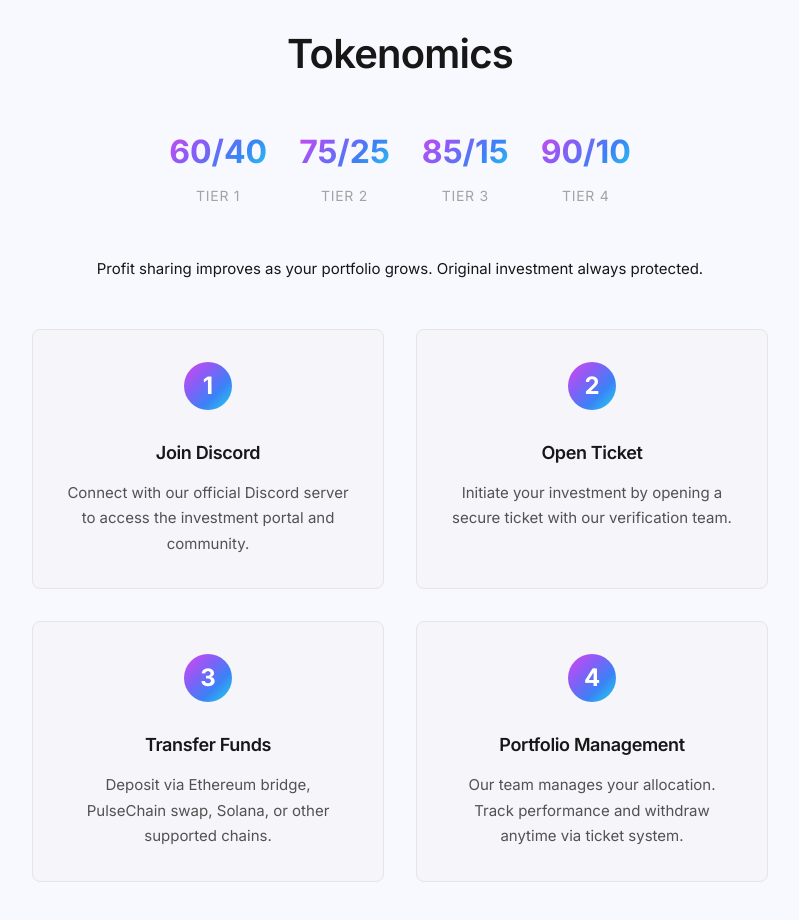
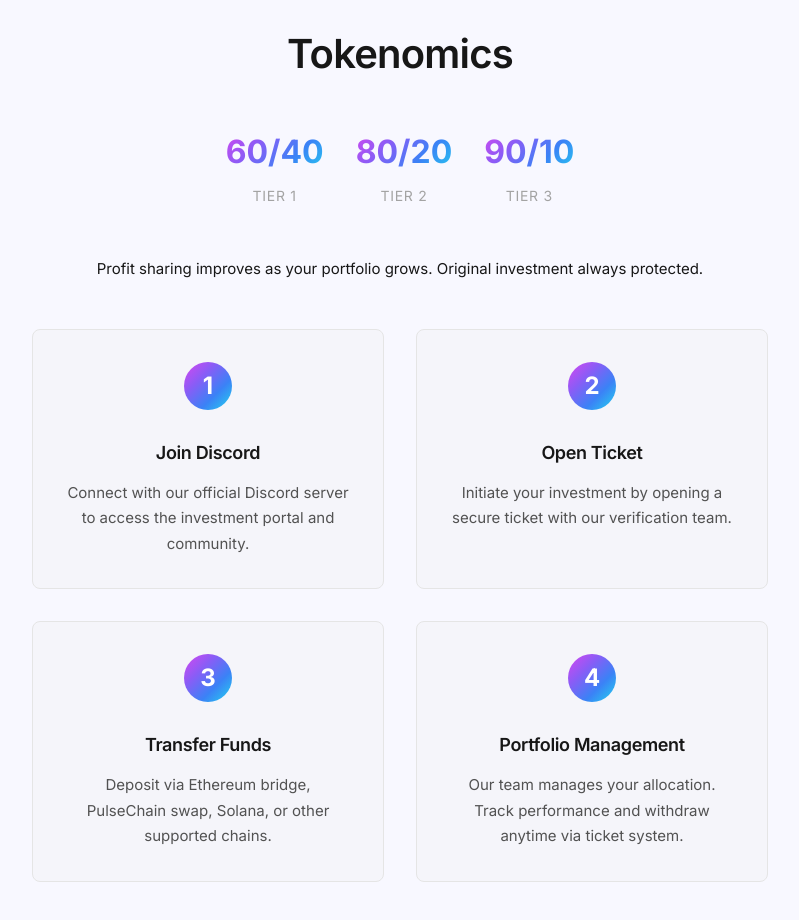
Before and after one commit to nvxmiller/fortyx, a plain HTML site: page index.html in a window 1280 px wide. Shown: the part 3460-4380 px from the top of the page, without its empty margins (360-1159 px from the left). Drawn offline with Linux system fonts and the light colour scheme.

Commit message:
Update index.html

```diff
--- a/index.html
+++ b/index.html
@@ -181,16 +181,12 @@
                     <div class="tier-label">Tier 1</div>
                 </div>
                 <div class="tier-item">
-                    <div class="tier-ratio">75/25</div>
+                    <div class="tier-ratio">80/20</div>
                     <div class="tier-label">Tier 2</div>
                 </div>
                 <div class="tier-item">
-                    <div class="tier-ratio">85/15</div>
+                    <div class="tier-ratio">90/10</div>
                     <div class="tier-label">Tier 3</div>
-                </div>
-                <div class="tier-item">
-                    <div class="tier-ratio">90/10</div>
-                    <div class="tier-label">Tier 4</div>
                 </div>
             </div>
             <p class="tier-explanation">Profit sharing improves as your portfolio grows. Original investment always protected.</p>
```
